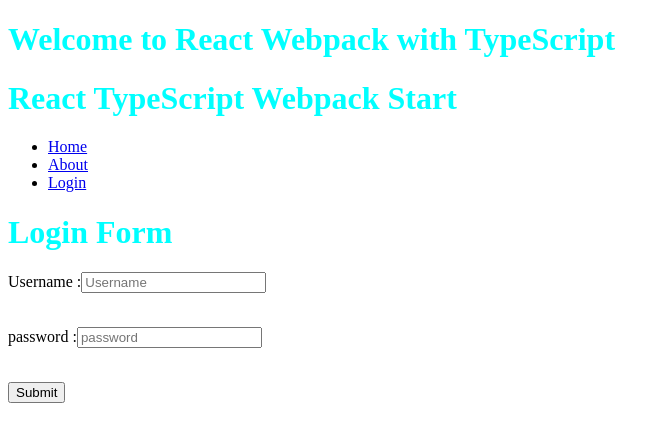
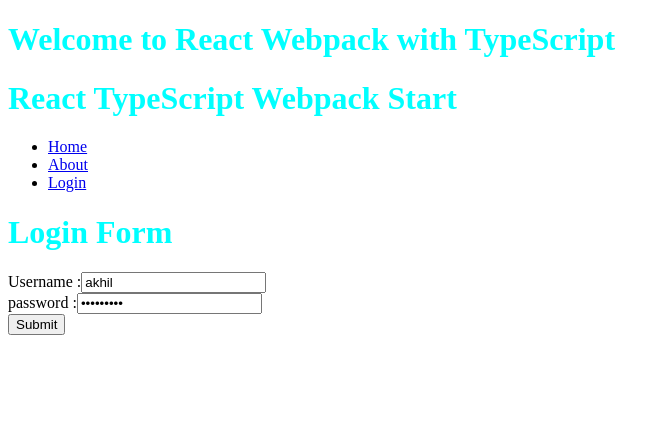
Before and after one commit to AkhilVijayanfd/Webpack_TypeScript, a React app: page /login in a window 1280 px wide. Shown: the top 442 px of the page, without its empty margins (0-670 px from the left). Built offline with nearby package versions, Linux system fonts and the light colour scheme.

Commit message:
Add testing

```diff
--- a/package.json
+++ b/package.json
@@ -3,6 +3,9 @@
   "version": "1.0.0",
   "description": "",
   "main": "index.js",
+  "jest": {
+      "verbose":true
+  },
   "scripts": {
     "start": "webpack serve --config webpack/webpack.config.js --open",
     "test": "jest",
@@ -23,13 +26,16 @@
     "@babel/preset-env": "^7.16.5",
     "@babel/preset-react": "^7.16.5",
     "@babel/preset-typescript": "^7.16.5",
+    "@types/jest": "^27.0.3",
     "@types/react": "^17.0.37",
     "@types/react-dom": "^17.0.11",
     "@types/react-router-dom": "^5.3.2",
     "@typescript-eslint/eslint-plugin": "^5.8.0",
     "@typescript-eslint/parser": "^5.8.0",
+    "@wojtekmaj/enzyme-adapter-react-17": "^0.6.6",
     "babel-loader": "^8.2.3",
     "css-loader": "^6.5.1",
+    "enzyme": "^3.11.0",
     "eslint": "^8.5.0",
     "eslint-config-prettier": "^8.3.0",
     "eslint-plugin-react": "^7.27.1",
--- a/src/App.tsx
+++ b/src/App.tsx
@@ -3,7 +3,8 @@
 import Routes from './routes/Routes';
 
 
-function App ()  {
+function App ()
+{
     return(
     <div>
     <h1>Welcome to React Webpack with TypeScript</h1>
--- a/src/Pages/Login.tsx
+++ b/src/Pages/Login.tsx
@@ -10,14 +10,21 @@
 const Login: React.FC<Props> = ({ setIsAuth }) => {
     const history = useHistory();
     const handleLogin = () => {
+
+      if (initialValues.username == "akhil" && initialValues.password == "akhil@123")
+      {
         setIsAuth(true);
         history.push("/profile");
+      }
+      else
+      {
+        setIsAuth(false);
+      }
     };
-    const initialValues = { name: "", password: "" };
+    const initialValues = { username: "akhil", password: "akhil@123" };
     const [formValues, setFormValues] = useState(initialValues);
     const [formErrors, setFormErrors] = useState({});
     const [isSubmit, setIsSubmit] = useState(false);
-
     const handleChange = (e) => {
         const { name, value } = e.target;
         setFormValues({ ...formValues, [name]: value });
@@ -38,16 +45,18 @@
 
       const validate = (values) => {
         const errors = {};
-        if (!values.username) {
-          errors.username = "Username is required!";
-        }
 
-        if (!values.password) {
-          errors.password = "Password is required";
-        }
+        // if (!values.username) {
+        //   errors.username = "Username is required!";
+        // }
+
+        // if (!values.password) {
+        //   errors.password = "Password is required";
+        // }
         return errors;
       };
     return(
+
 
     <form onSubmit={handleSubmit}>
     <h1>Login Form</h1>
@@ -57,10 +66,9 @@
     type="text"
     name="username"
     placeholder="Username"
-    value={formValues.name}
+    value={formValues.username}
     onChange={handleChange}
     />
-    <p>{formErrors.username}</p>
     <br></br>
     <label>password :</label>
     <input
@@ -70,7 +78,6 @@
     value={formValues.password}
     onChange={handleChange}
     />
-    <p>{formErrors.password}</p>
     <br></br>
     <button onClick={() => handleLogin()}>Submit</button>
     </div>
--- /dev/null
+++ b/src/setupTest.ts
@@ -0,0 +1,5 @@
+import '@testing-library/jest-dom';
+
+import Enzyme from 'enzyme';
+import Adapter from '@wojtekmaj/enzyme-adapter-react-17';
+Enzyme.configure({ adapter: new Adapter() });
```
Also changed, not shown: 2 other files (tests, documents, lock files or other folders).
